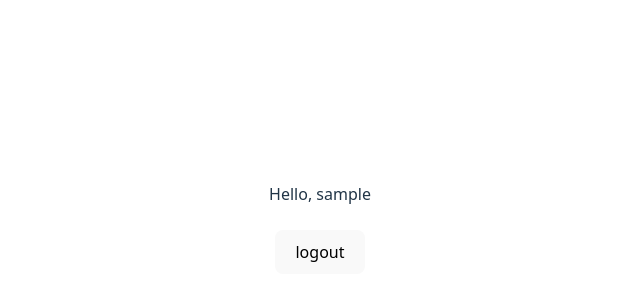
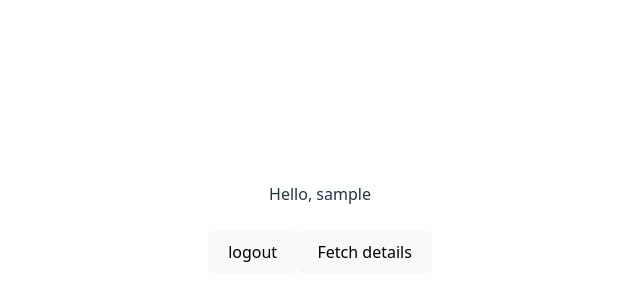
Before and after one commit to toswe/EduGrader, a React (Vite) app in the folder frontend/: page / in a window 1280 px wide. Shown: the part 172-472 px from the top of the page, without its empty margins (320-960 px from the left). Built offline with nearby package versions, Linux system fonts and the light colour scheme; sample sign-in values are in the browser's storage.

Commit message:
Fetch secured details from home page.

```diff
--- /dev/null
+++ b/frontend/src/api/home.ts
@@ -0,0 +1,3 @@
+import { axiosInstance } from "./api";
+
+export const fetchHome = async () => axiosInstance.get("home/");
--- a/frontend/src/pages/home.tsx
+++ b/frontend/src/pages/home.tsx
@@ -1,7 +1,15 @@
+import { useState } from "react";
 import { AuthData } from "../auth/AuthWrapper";
+import { fetchHome } from "../api/home";
 
 export const Home = () => {
   const { user, logout } = AuthData();
+
+  const [homeDetails, setHomeDetails] = useState("");
+
+  const fetchDetails = async () => {
+    fetchHome().then((response) => setHomeDetails(response.data?.message));
+  };
 
   return (
     <>
@@ -9,7 +17,9 @@ export const Home = () => {
       <br />
       <div>
         <button onClick={logout}> logout </button>
+        <button onClick={fetchDetails}> Fetch details </button>
       </div>
+      <div> {homeDetails} </div>
     </>
   );
 };
```
